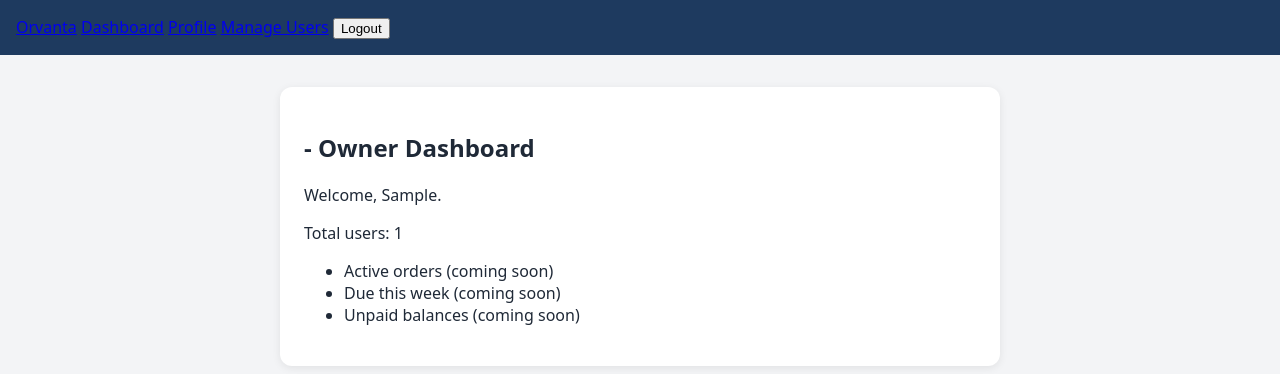
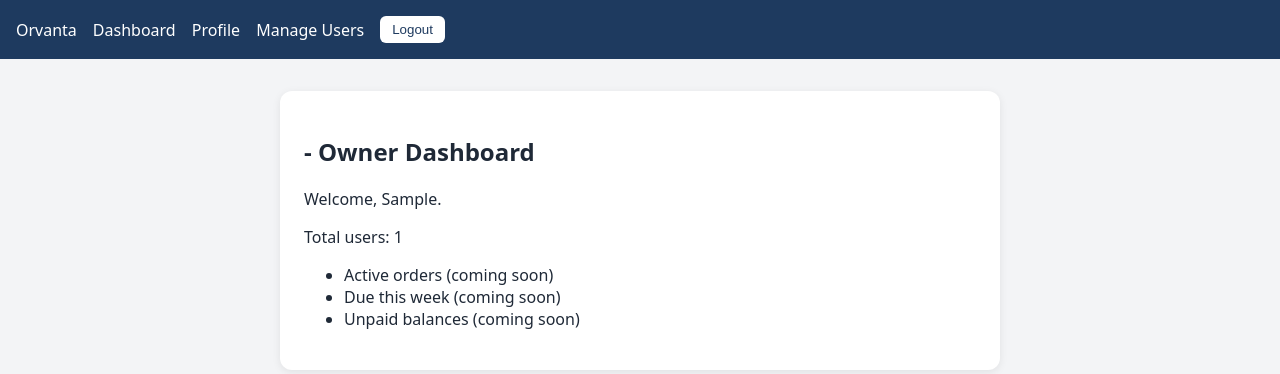
Before and after one commit to dmanguie/Orvanta-Manguilimotan-Danielle-G2, a Django app: page /dashboard/owner/ in a window 1280 px wide. Shown: the top 374 px of the page. Run offline with Django 5.2, Linux system fonts and the light colour scheme; the visitor is signed in with stand-in values (Sample User, id 1); data comes from the database, SQL or seed files in the repository.

Commit message:
fix: improve navbar link colors and dashboard heading

```diff
--- a/static/css/style.css
+++ b/static/css/style.css
@@ -48,3 +48,8 @@ textarea {
     background: #fee2e2;
     color: #b91c1c;
 }
+
+nav a, nav a:visited { color: #fff; text-decoration: none; }
+nav a:hover { text-decoration: underline; }
+nav { display: flex; gap: 16px; align-items: center; }
+nav button { background: #fff; color: #1e3a5f; border: 0; padding: 6px 12px; border-radius: 6px; cursor: pointer; }
```
